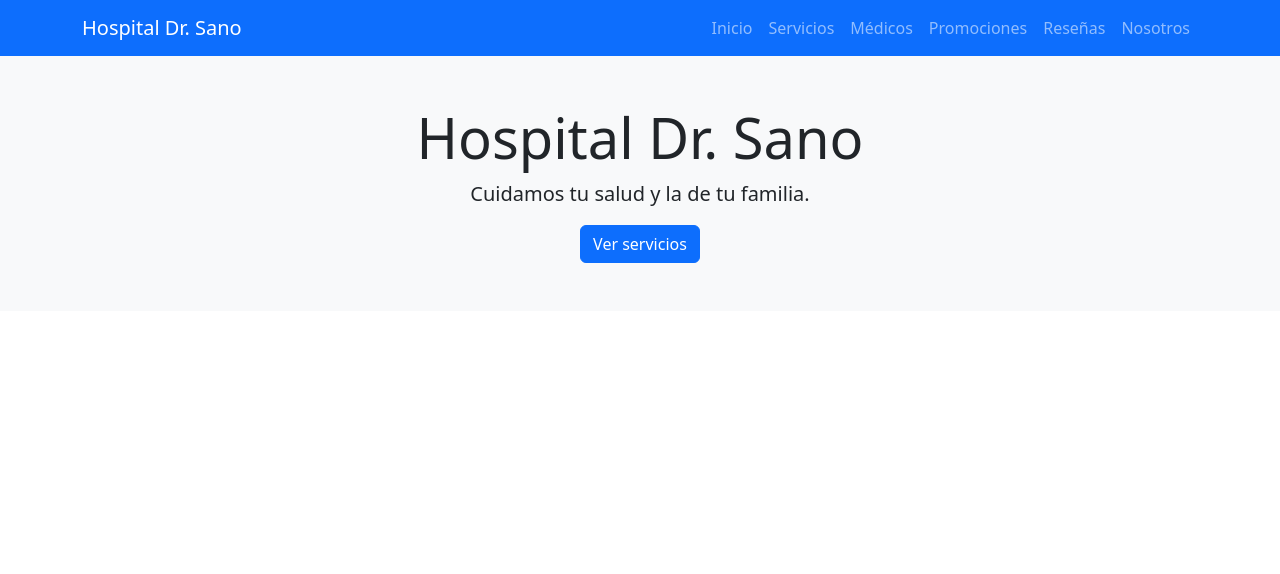
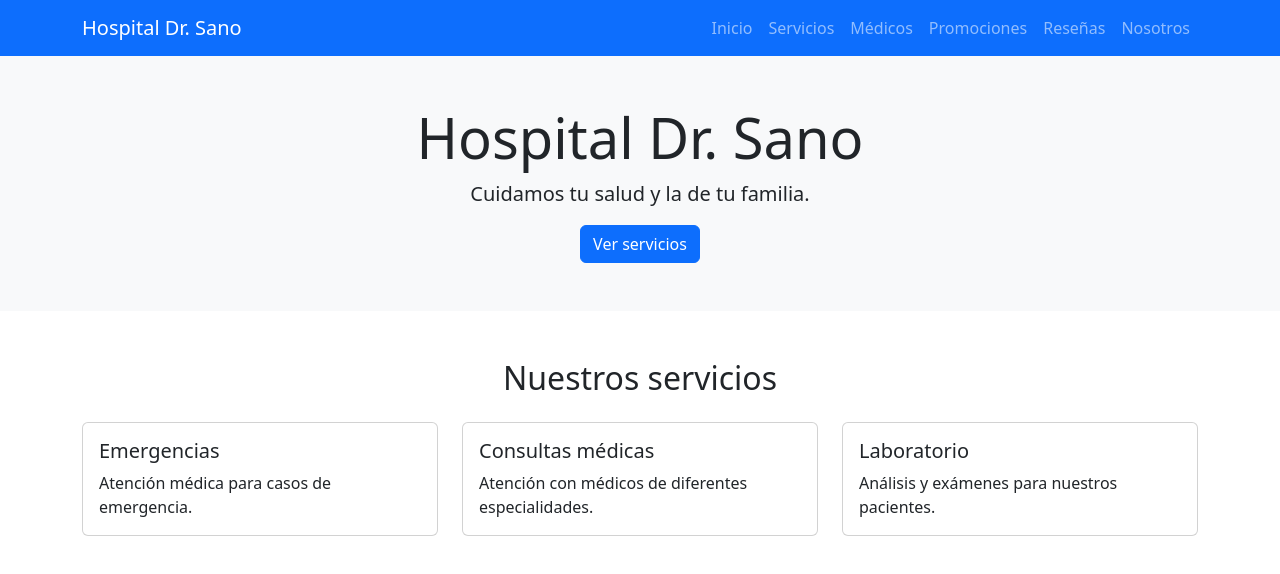
Before and after one commit to MritzS/WebHospitalDrSano, an Angular app: page / in a window 1280 px wide. Shown: the top 574 px of the page. Built offline with nearby package versions, Linux system fonts and the light colour scheme.

Commit message:
seccion servicios
se añadio la la seccion servicios

```diff
--- /dev/null
+++ b/src/app/Components/componente3/componente3.html
@@ -0,0 +1,43 @@
+<section id="servicios" class="py-5">
+  <div class="container">
+    <h2 class="text-center mb-4">Nuestros servicios</h2>
+
+    <div class="row g-4">
+      <div class="col-md-4">
+        <div class="card h-100">
+          <div class="card-body">
+            <h5 class="card-title">Emergencias</h5>
+
+            <p class="card-text">
+              Atención médica para casos de emergencia.
+            </p>
+          </div>
+        </div>
+      </div>
+
+      <div class="col-md-4">
+        <div class="card h-100">
+          <div class="card-body">
+            <h5 class="card-title">Consultas médicas</h5>
+
+            <p class="card-text">
+              Atención con médicos de diferentes especialidades.
+            </p>
+          </div>
+        </div>
+      </div>
+
+      <div class="col-md-4">
+        <div class="card h-100">
+          <div class="card-body">
+            <h5 class="card-title">Laboratorio</h5>
+
+            <p class="card-text">
+              Análisis y exámenes para nuestros pacientes.
+            </p>
+          </div>
+        </div>
+      </div>
+    </div>
+  </div>
+</section>
--- a/src/app/app.html
+++ b/src/app/app.html
@@ -1,2 +1,3 @@
 <app-componente1></app-componente1>
 <app-componente2></app-componente2>
+<app-componente3></app-componente3>
--- a/src/app/app.ts
+++ b/src/app/app.ts
@@ -2,9 +2,10 @@ import { Component, signal } from '@angular/core';
 import { RouterOutlet } from '@angular/router';
 import { Componente1 } from './Components/componente1/componente1';
 import { Componente2 } from './Components/componente2/componente2';
+import { Componente3 } from './Components/componente3/componente3';
 
 @Component({
-  imports: [RouterOutlet, Componente1, Componente2],
+  imports: [RouterOutlet, Componente1, Componente2, Componente3],
   selector: 'app-root',
   styleUrl: './app.css',
   templateUrl: './app.html',
```
Also changed, not shown: src/app/Components/componente3/componente3.ts (added, +9 -0 lines), src/app/Components/componente3/componente3.css (added), 1 other file (tests, documents, lock files or other folders).
